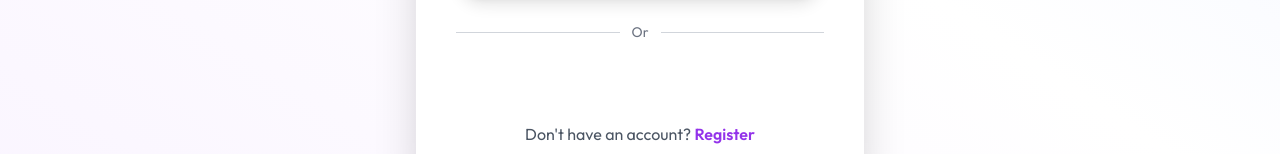
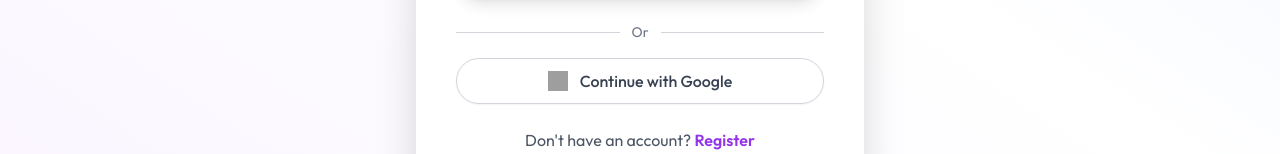
Before and after one commit to alaminjim/job-portal, a React (Vite) app in the folder Frontend/: page /login in a window 1280 px wide. Shown: the part 622-776 px from the top of the page. Built offline with nearby package versions, Linux system fonts and the light colour scheme; no server answers; grey boxes are pictures that could not be loaded.

Commit message:
add google

```diff
--- a/Frontend/src/components/authentication/Login.jsx
+++ b/Frontend/src/components/authentication/Login.jsx
@@ -10,7 +10,7 @@ import { toast } from "sonner";
 import { useDispatch, useSelector } from "react-redux";
 import { setLoading, setUser } from "@/redux/authSlice";
 import { motion } from "framer-motion";
-import { GoogleLogin } from "@react-oauth/google";
+import { useGoogleLogin } from "@react-oauth/google";
 
 const Login = () => {
   const [input, setInput] = useState({ email: "", password: "", role: "Student" });
@@ -54,23 +54,19 @@ const Login = () => {
     }
   };
 
-  const googleAuthHandler = async (credentialResponse) => {
+  const loginWithGoogle = useGoogleLogin({
+    onSuccess: async (tokenResponse) => {
       if (!input.role) {
         toast.error("Please select a role first (Student or Recruiter) before continuing with Google.");
         return;
       }
-
       try {
         dispatch(setLoading(true));
         const res = await axios.post(
           `${import.meta.env.VITE_USER_API_ENDPOINT}/google-auth`,
-        { idToken: credentialResponse.credential, role: input.role },
-        {
-          headers: { "Content-Type": "application/json" },
-          timeout: 9000,
-        }
+          { token: tokenResponse.access_token, role: input.role },
+          { headers: { "Content-Type": "application/json" }, timeout: 9000 }
         );
-
         if (res.data.success) {
           localStorage.setItem("token", res.data.token);
           localStorage.setItem("user", JSON.stringify(res.data.user));
@@ -87,7 +83,11 @@ const Login = () => {
       } finally {
         dispatch(setLoading(false));
       }
-  };
+    },
+    onError: () => toast.error("Google Login Failed"),
+  });
+
+
 
   useEffect(() => {
     if (user) navigate("/");
@@ -221,11 +221,14 @@ const Login = () => {
               <div className="flex-grow border-t border-gray-300"></div>
             </div>
 
-            <GoogleLogin
-              onSuccess={googleAuthHandler}
-              onError={() => toast.error("Google Login Failed")}
-              text="continue_with"
-            />
+            <button
+              type="button"
+              onClick={() => loginWithGoogle()}
+              className="flex items-center justify-center gap-3 w-full py-2.5 border border-gray-300 rounded-full shadow-sm hover:bg-gray-50 transition"
+            >
+              <img src="https://www.svgrepo.com/show/475656/google-color.svg" alt="Google" className="w-5 h-5" />
+              <span className="text-gray-700 font-medium">Continue with Google</span>
+            </button>
           </motion.div>
 
           {/* Register Link */}
--- a/Frontend/src/components/authentication/Register.jsx
+++ b/Frontend/src/components/authentication/Register.jsx
@@ -8,7 +8,7 @@ import { toast } from "sonner";
 import { useDispatch, useSelector } from "react-redux";
 import { setLoading } from "@/redux/authSlice";
 import { motion } from "framer-motion";
-import { GoogleLogin } from "@react-oauth/google";
+import { useGoogleLogin } from "@react-oauth/google";
 
 const Register = () => {
   const [input, setInput] = useState({
@@ -67,42 +67,38 @@ const Register = () => {
     }
   };
 
-  const googleAuthHandler = async (credentialResponse) => {
+  const loginWithGoogle = useGoogleLogin({
+    onSuccess: async (tokenResponse) => {
       if (!input.role) {
         toast.error("Please select a role first (Student or Recruiter) before continuing with Google.");
         return;
       }
-
       try {
         dispatch(setLoading(true));
         const res = await axios.post(
           `${import.meta.env.VITE_USER_API_ENDPOINT}/google-auth`,
-        { idToken: credentialResponse.credential, role: input.role },
-        {
-          headers: { "Content-Type": "application/json" },
-          timeout: 9000,
-        }
+          { token: tokenResponse.access_token, role: input.role },
+          { headers: { "Content-Type": "application/json" }, timeout: 9000 }
         );
-
         if (res.data.success) {
           localStorage.setItem("token", res.data.token);
           localStorage.setItem("user", JSON.stringify(res.data.user));
-        // We can optionally dispatch setUser if authSlice is updated, or just redirect to login
           navigate("/");
           toast.success(res.data.message);
-        // Refresh page to sync auth state or use setUser like in login
           window.location.reload();
         }
       } catch (error) {
         if (error.code === "ECONNABORTED") {
           toast.error("Server is taking too long. Please try again.");
         } else {
-        toast.error(error.response?.data?.message || "Google authentication failed.");
+          toast.error(error.response?.data?.message || "Google registration failed.");
         }
       } finally {
         dispatch(setLoading(false));
       }
-  };
+    },
+    onError: () => toast.error("Google Registration Failed"),
+  });
 
   useEffect(() => {
     if (user) navigate("/");
@@ -237,11 +233,14 @@ const Register = () => {
             <div className="flex-grow border-t border-gray-300"></div>
           </div>
 
-          <GoogleLogin
-            onSuccess={googleAuthHandler}
-            onError={() => toast.error("Google Registration Failed")}
-            text="continue_with"
-          />
+          <button
+            type="button"
+            onClick={() => loginWithGoogle()}
+            className="flex items-center justify-center gap-3 w-full py-2.5 border border-gray-300 rounded-full shadow-sm hover:bg-gray-50 transition"
+          >
+            <img src="https://www.svgrepo.com/show/475656/google-color.svg" alt="Google" className="w-5 h-5" />
+            <span className="text-gray-700 font-medium">Continue with Google</span>
+          </button>
         </div>
 
         {/* Login link */}
```
Also changed, not shown: 1 other file (tests, documents, lock files or other folders). Lines whose indentation alone changed are shown as unchanged.
